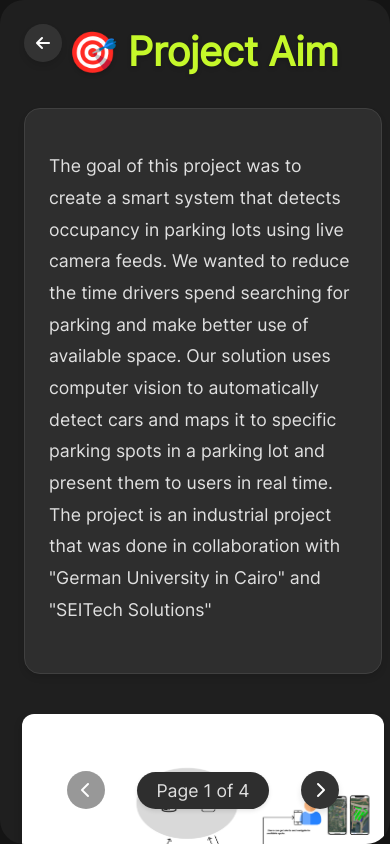
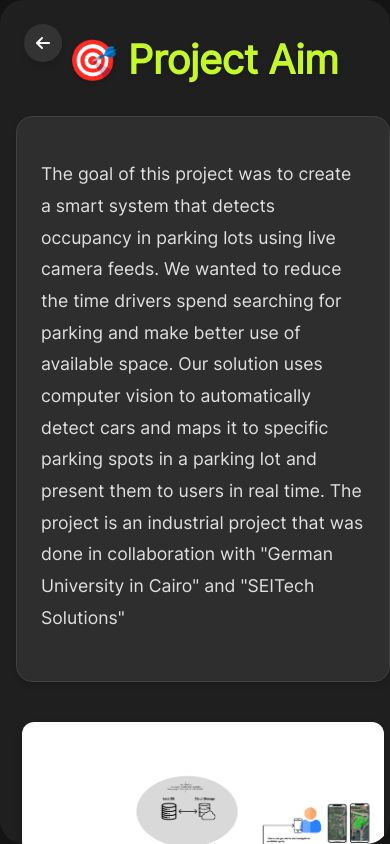
Before and after one commit to AbdallahAhmadd/Personal-Portfolio, a React (Vite) app: page / in a window 390 px wide. Both pictures are taken after a click on the button "Graduation Project". Built offline with nearby package versions, Linux system fonts and the light colour scheme.

Commit message:
style(GraduationProject): update CSS for improved layout and responsiveness

```diff
--- a/src/Components/GraduationProject.css
+++ b/src/Components/GraduationProject.css
@@ -9,30 +9,26 @@
     padding: 0;
     color: white;
     font-family: 'Inter', -apple-system, BlinkMacSystemFont, 'Segoe UI', Roboto, sans-serif;
-    overflow: hidden;
+    overflow-y: auto;
     display: flex;
     flex-direction: column;
     align-items: center;
-    justify-content: center;
 }
 
 .graduation-content {
     max-width: 1200px;
     width: 100%;
-    padding-top: 1rem;
-    height: 100%;
+    padding: 1rem;
+    min-height: 100%;
     display: flex;
     flex-direction: column;
     align-items: center;
-    justify-content: center;
     margin: 0 auto;
 }
 
 .graduation-section {
     animation: fadeIn 0.5s ease-in;
     padding: 0 1rem;
-    flex: 1;
-    max-height: calc(100vh - 200px);
     width: 100%;
     box-sizing: border-box;
 }
@@ -261,8 +257,14 @@
 @media (max-width: 768px) {
     #graduation-container {
         padding: 0;
+        height: auto;
+        min-height: 100vh;
     }
     .graduation-content {
+        padding: 0.5rem;
+        height: auto;
+    }
+    .graduation-section {
         padding: 0 0.5rem;
     }
     .graduation-section h1 {
```
